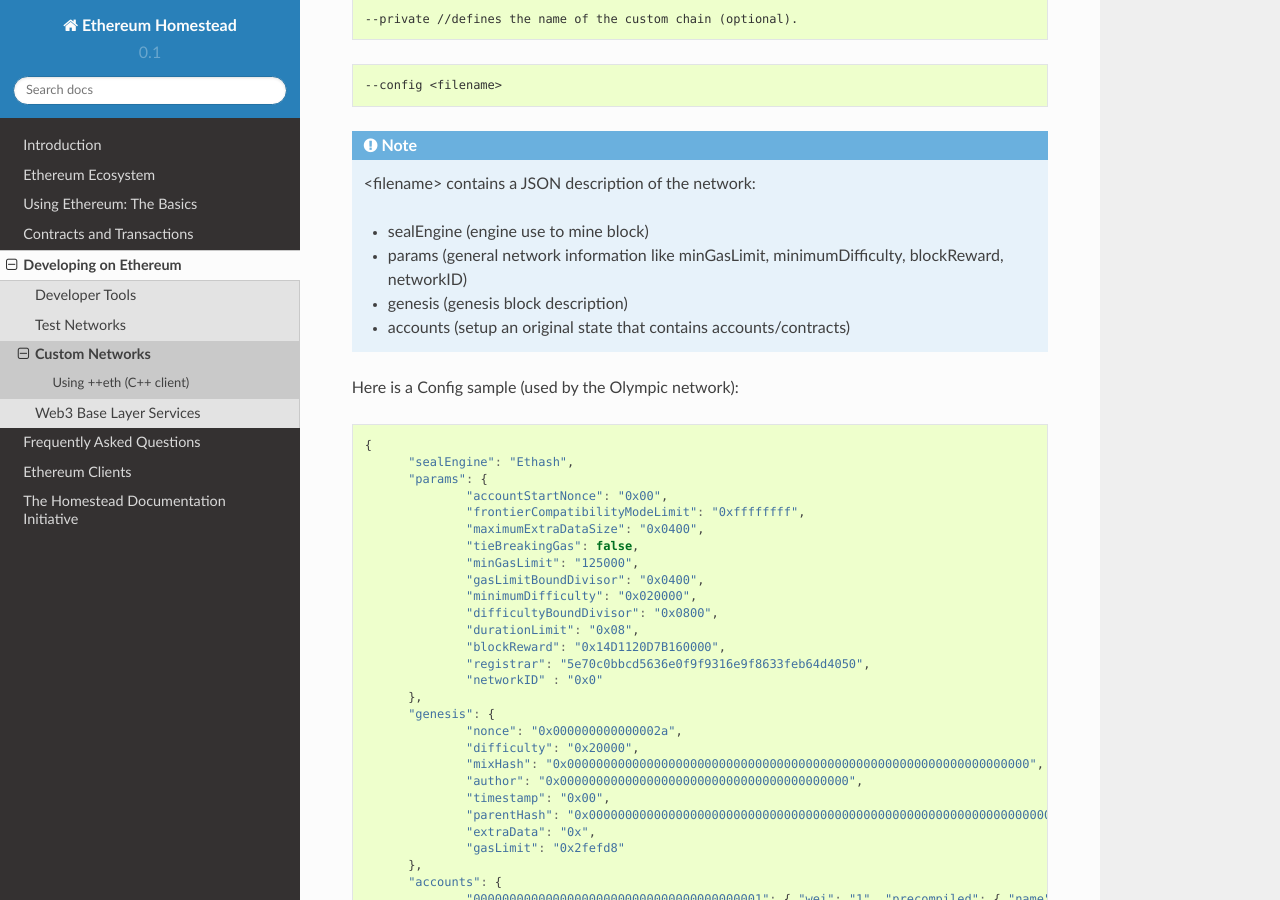
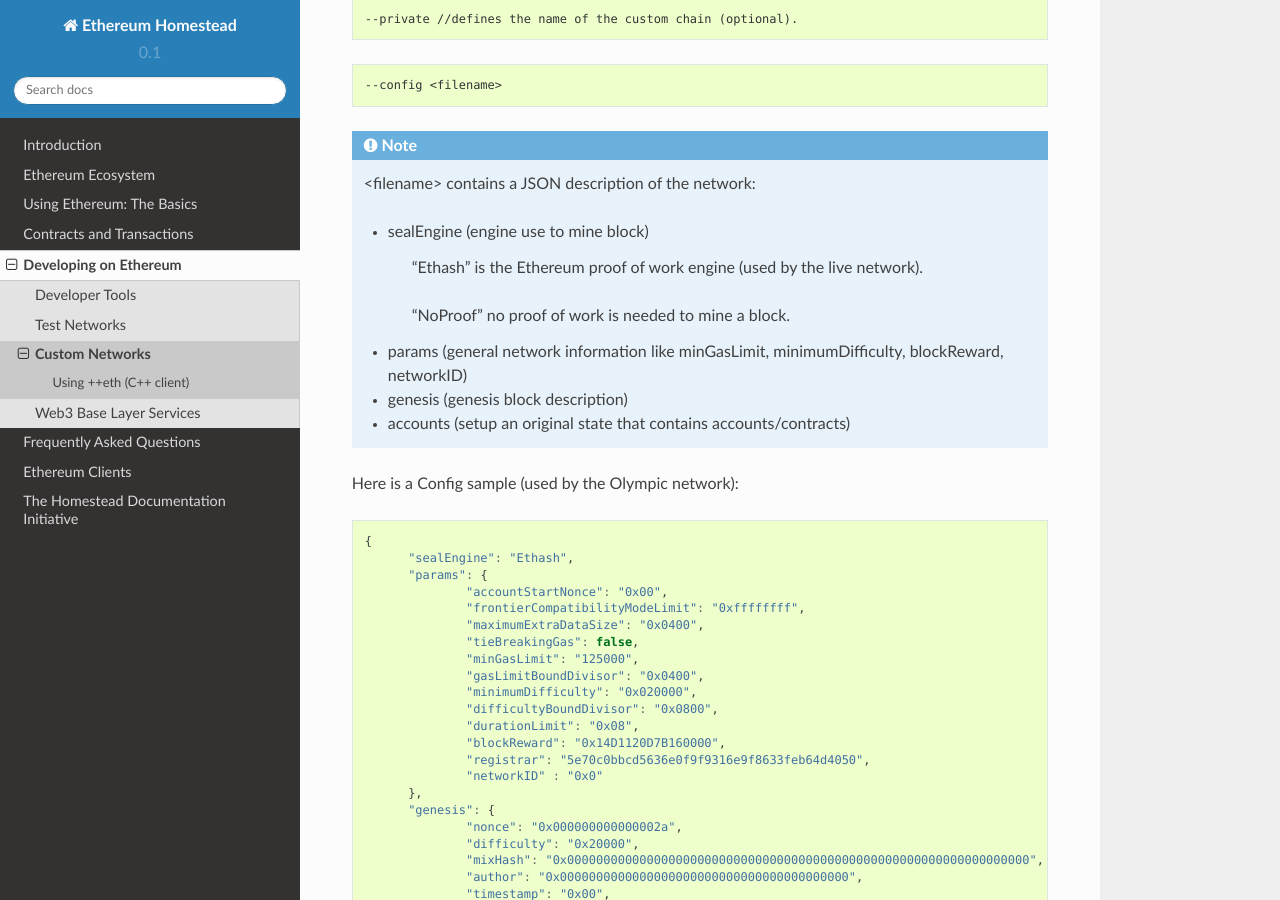
Before and after one commit to ethereum/homestead-guide, a Sphinx documentation site: the page built from source/developing-on-ethereum/custom-networks.rst, in a window 1280 px wide and 900 px high, scrolled down 597 px. Built offline with Sphinx 7.4.7 and the Read the Docs theme 2.0.0, drawn with Linux system fonts in a browser that asks for light colours.

Commit message:
no proof

```diff
--- a/source/developing-on-ethereum/custom-networks.rst
+++ b/source/developing-on-ethereum/custom-networks.rst
@@ -33,6 +33,10 @@
 .. note:: <filename> contains a JSON description of the network:
 
 	- sealEngine (engine use to mine block)
+
+		"Ethash" is the Ethereum proof of work engine (used by the live network).
+
+		"NoProof" no proof of work is needed to mine a block.
 
 	- params (general network information like minGasLimit, minimumDifficulty, blockReward, networkID)
 
```
